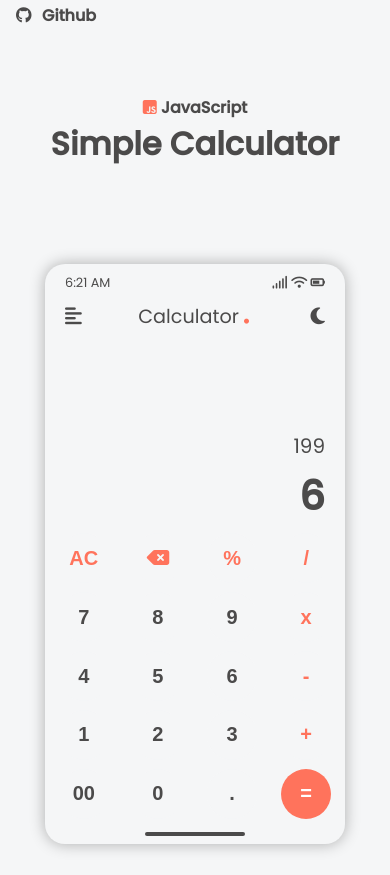
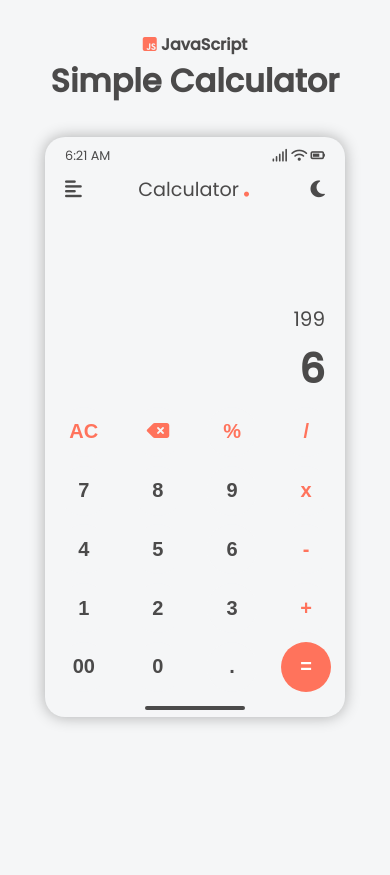
Before and after one commit to anjanKoradia/Calculator, a plain HTML site: page index.html in a window 390 px wide. After the commit the page ends 844 px from the top, so only its background shows below. Drawn offline with Linux system fonts and the light colour scheme.

Commit message:
Modify Responsiveness & Remove Github Link

```diff
--- a/index.html
+++ b/index.html
@@ -15,11 +15,6 @@
     <link rel="stylesheet" href="./style.css" />
   </head>
   <body>
-    <div class="github_link">
-      <a href="https://github.com/anjanKoradia" target="_blank"
-        ><i class="fab fa-github"></i> Github</a
-      >
-    </div>
     <section class="container">
       <div class="title">
         <h2><i class="fab fa-js-square"></i> JavaScript</h2>
--- a/style.css
+++ b/style.css
@@ -30,23 +30,10 @@ body {
   cursor: pointer;
 }
 
-.github_link a {
-  text-decoration: none;
-  color: var(--color-text);
-  display: inline-block;
-  padding: 0.2rem 1rem;
-  font-weight: bold;
-}
-.github_link a i {
-  margin-right: 0.4rem;
-}
-
 .container {
   display: flex;
   align-items: center;
   justify-content: space-around;
-  height: 100vh;
-  margin: 0 2rem;
 }
 
 .container .title h2 {
@@ -177,7 +164,12 @@ label input[type="checkbox"]:checked ~ .fas {
 }
 
 /* Media Query */
-
+@media screen and (min-width: 845px) {
+  .container {
+    height: 100vh;
+    padding: 2rem;
+  }
+}
 @media screen and (max-width: 925px) {
   .container .title h2 {
     font-size: 1.5rem;
@@ -194,7 +186,7 @@ label input[type="checkbox"]:checked ~ .fas {
     display: flex;
     align-items: center;
     flex-direction: column;
-    margin: 2rem 0;
+    padding: 2rem 0;
   }
   .container .title h1 {
     margin: 0 1rem;
@@ -223,7 +215,7 @@ label input[type="checkbox"]:checked ~ .fas {
   }
 }
 @media screen and (max-width: 320px) {
-  .container .title {
-    display: none;
+  .container .title h1 {
+    font-size: 1.8rem;
   }
 }
```
